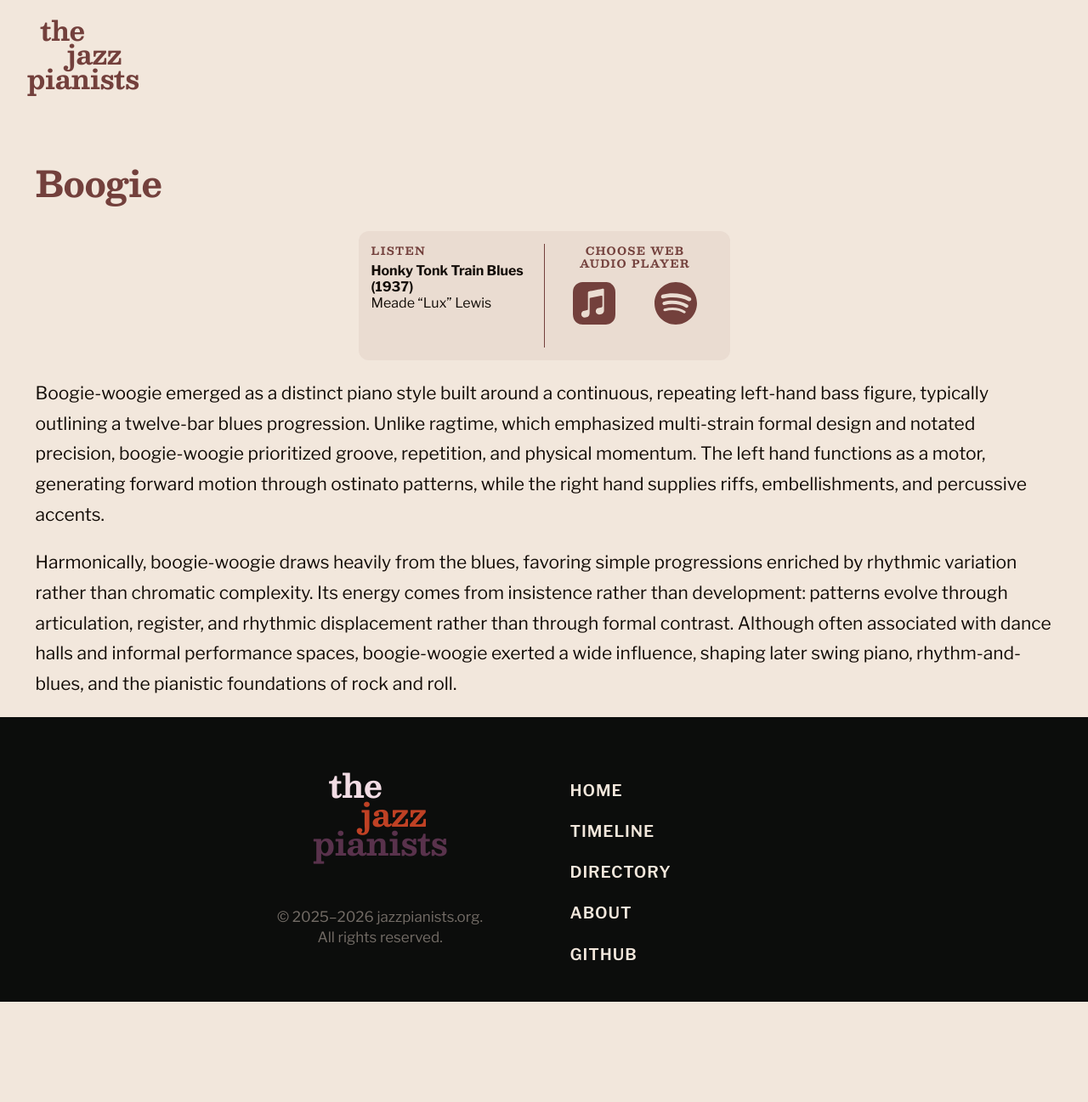
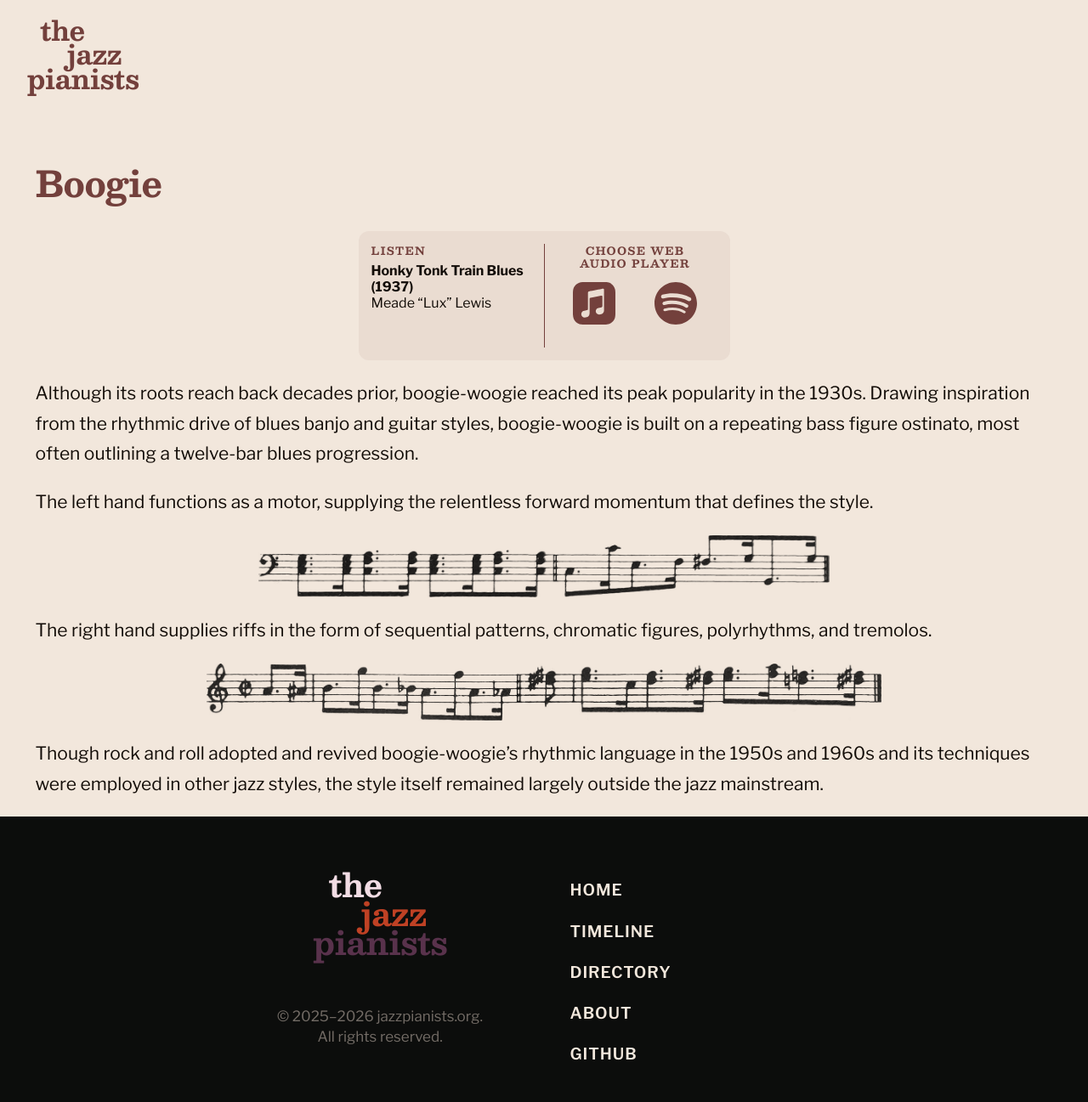
Before and after one commit to legion80/jazzpianists-org, a Jekyll site: the page built from collections/_genres/boogie.md, in a window 1280 px wide. Shown: the whole page at 85% size. Built offline with Jekyll 4.4.1, drawn with Linux system fonts in a browser that asks for light colours; before the commit the page ends 1179 px from its top, so only the background shows below that.

Commit message:
Update boogie description

```diff
--- a/collections/_genres/boogie.md
+++ b/collections/_genres/boogie.md
@@ -1,5 +1,5 @@
 ---
-name: Boogie Woogie
+name: Boogie-woogie
 tag: boogie
 timeline_start: 1925
 timeline_end: 1940
@@ -7,6 +7,14 @@ timeline_end: 1940
 
 {% include u/music-player-embed.html pk=22 %}
 
-Boogie-woogie emerged as a distinct piano style built around a continuous, repeating left-hand bass figure, typically outlining a twelve-bar blues progression. Unlike ragtime, which emphasized multi-strain formal design and notated precision, boogie-woogie prioritized groove, repetition, and physical momentum. The left hand functions as a motor, generating forward motion through ostinato patterns, while the right hand supplies riffs, embellishments, and percussive accents.
+Although its roots reach back decades prior, boogie-woogie reached its peak popularity in the 1930s. Drawing inspiration from the rhythmic drive of blues banjo and guitar styles, boogie-woogie is built on a repeating bass figure ostinato, most often outlining a twelve-bar blues progression.
 
-Harmonically, boogie-woogie draws heavily from the blues, favoring simple progressions enriched by rhythmic variation rather than chromatic complexity. Its energy comes from insistence rather than development: patterns evolve through articulation, register, and rhythmic displacement rather than through formal contrast. Although often associated with dance halls and informal performance spaces, boogie-woogie exerted a wide influence, shaping later swing piano, rhythm-and-blues, and the pianistic foundations of rock and roll.
+The left hand functions as a motor, supplying the relentless forward momentum that defines the style.
+
+![Boogie patterns]({{ site.timeline-image-directory }}boogie-patterns.jpg){: .music-example style="max-height: 3.5em" }
+
+The right hand supplies riffs in the form of sequential patterns, chromatic figures, polyrhythms, and tremolos.
+
+![Boogie phrases]({{ site.timeline-image-directory }}boogie-phrases.jpg){: .music-example style="max-height: 3.2em" }
+
+Though rock and roll adopted and revived boogie-woogie's rhythmic language in the 1950s and 1960s and its techniques were employed in other jazz styles, the style itself remained largely outside the jazz mainstream.
```
Also changed, not shown: assets/images/timeline/boogie-patterns.jpg (added), assets/images/timeline/boogie-phrases.jpg (added).
